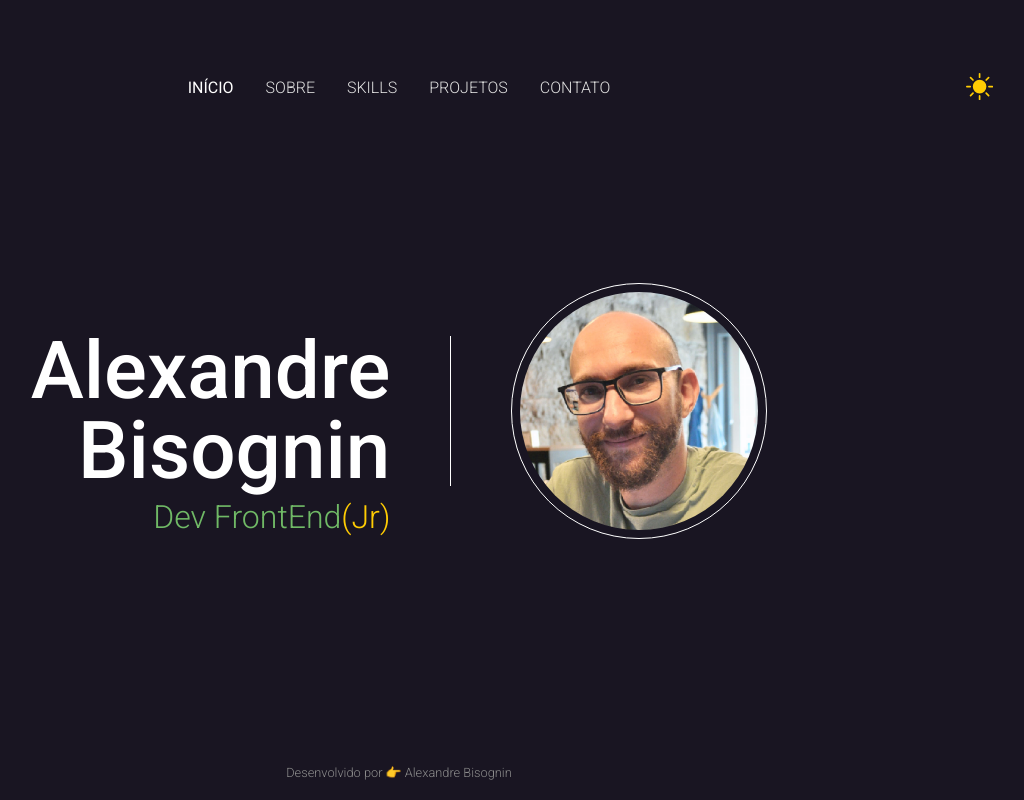
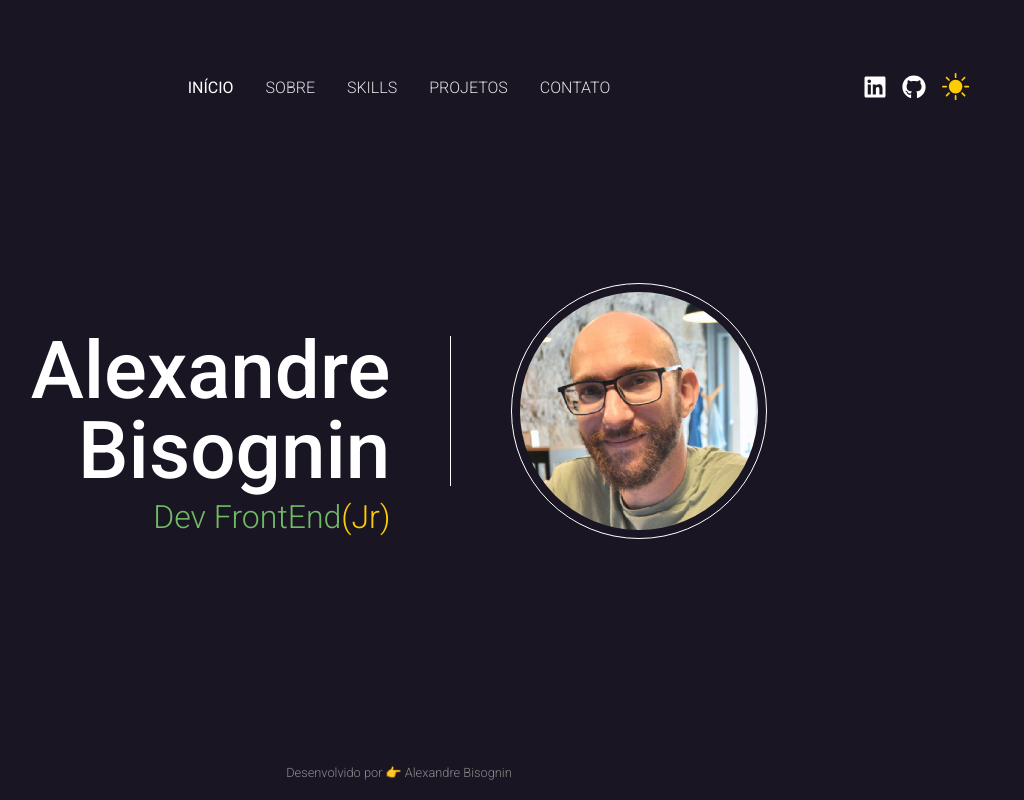
Before and after one commit to alexandre-fb/alexandre-fb-portfolio, a React (Vite) app: page / in a window 1280 px wide. Shown: the whole page, without its empty margins (241-1265 px from the left). Built offline with nearby package versions, Linux system fonts and the light colour scheme.

Commit message:
Refactor home page

```diff
--- a/src/components/Header/styles.jsx
+++ b/src/components/Header/styles.jsx
@@ -1,8 +1,7 @@
-import styled from 'styled-components'
+import styled from "styled-components";
 
 export const Container = styled.header`
   width: 100%;
-  margin: 0 50px;
   padding: 80px 0 20px 0;
 
   position: relative;
@@ -33,8 +32,7 @@ export const Container = styled.header`
     //=========Social Links=========
 
     & > :first-child {
-        display: none;
+      display: flex;
     }
   }
-
 `;
--- a/src/globalStyles/index.jsx
+++ b/src/globalStyles/index.jsx
@@ -80,7 +80,7 @@ body {
 	max-width: 1440px;
 	margin: 0 auto;
 	color: #fff;
-
+	padding: 0 5%;
 }
 
 `;
--- a/src/pages/home/index.jsx
+++ b/src/pages/home/index.jsx
@@ -1,4 +1,4 @@
-import styled from "styled-components";
+import { Container } from "./styles";
 import { Header } from "../../components/Header";
 import { Panel } from "../../components/panel";
 import { Footer } from "../../components/Footer";
@@ -14,20 +14,3 @@ export const Home = () => {
     </Container>
   );
 };
-
-const Container = styled.div`
-  height: 100vh;
-  margin: 0 40px;
-
-  position: relative;
-
-  display: flex;
-  flex-direction: column;
-  justify-content: space-between;
-  align-items: center;
-
-  > & :nth-child(3) {
-    position: absolute;
-    bottom: 0;
-  }
-`;
--- a/src/pages/home/styles.jsx
+++ b/src/pages/home/styles.jsx
@@ -0,0 +1,18 @@
+import styled from 'styled-components';
+
+export const Container = styled.div`
+  height: 100vh;
+
+  position: relative;
+
+  display: flex;
+  flex-direction: column;
+  justify-content: space-between;
+  align-items: center;
+
+  //=========Foooter==========
+  > & :nth-child(3) {
+    position: absolute;
+    bottom: 10px;
+  }
+`;
--- a/src/pages/sobre/index.jsx
+++ b/src/pages/sobre/index.jsx
@@ -1,10 +1,10 @@
+import { Header } from "../../components/Header";
 import { Menu } from "../../components/menu";
 
 export const Sobre = () => {
   return (
     <>
-      <Menu />
-      <h1 style={{padding: '200px'}}>Sobre</h1>
+      <Header />
     </>
   );
 };
```
Lines whose indentation alone changed are shown as unchanged.
